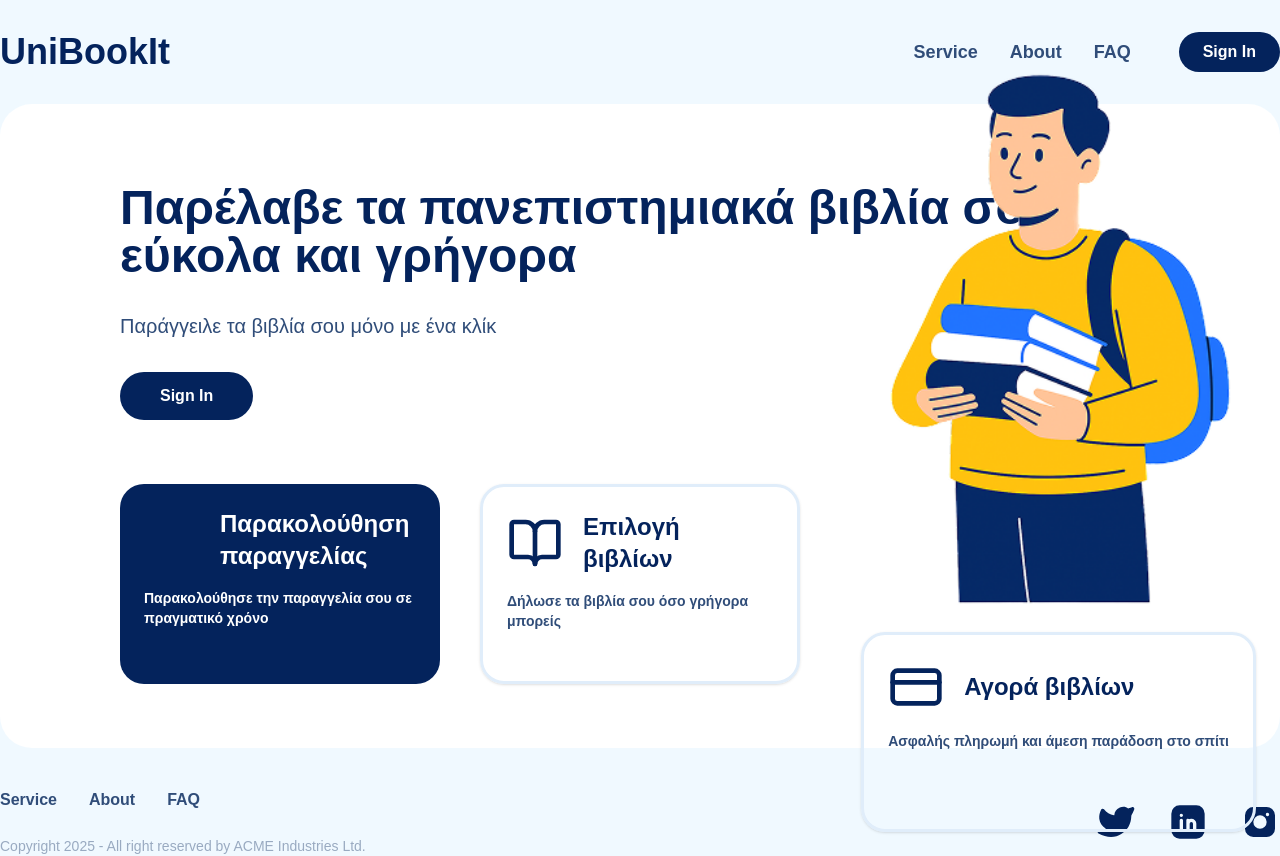
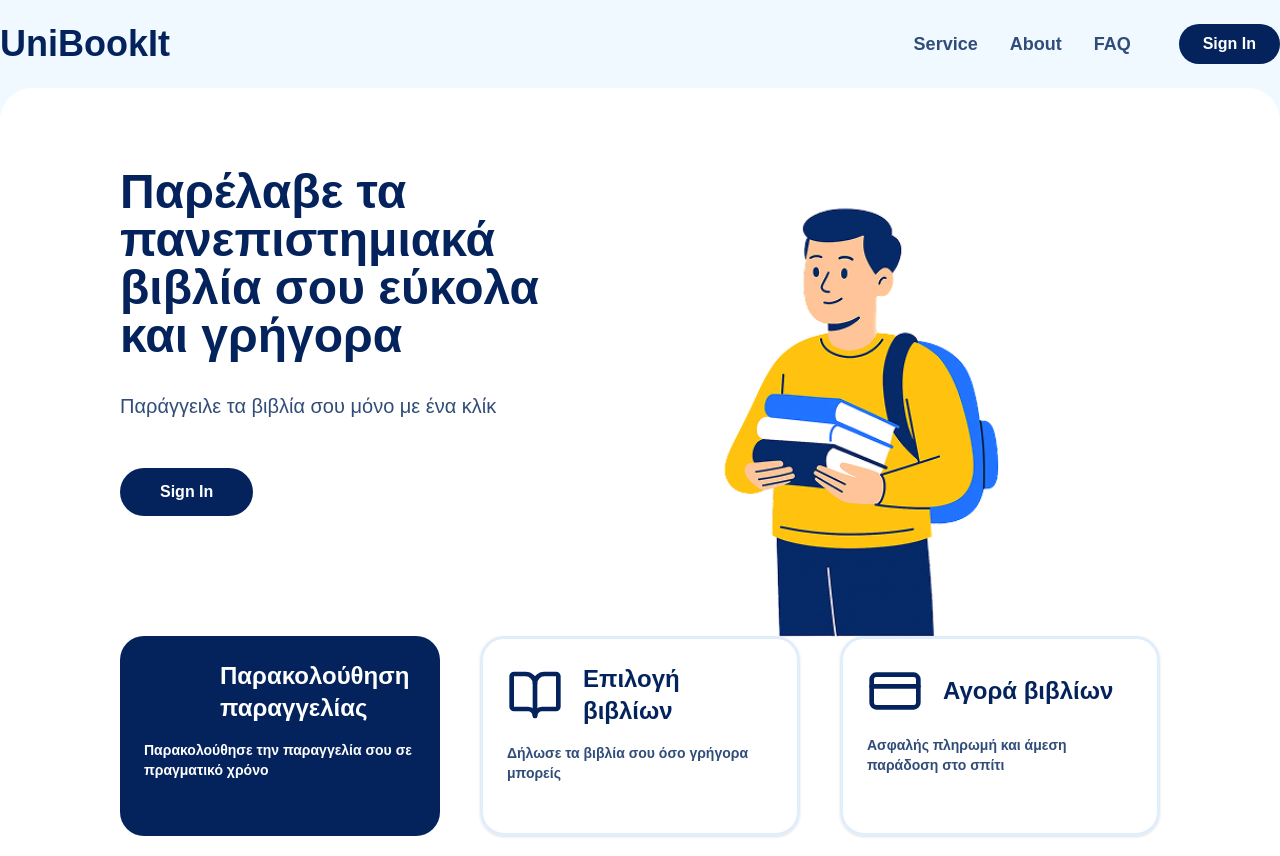
Before and after one commit to anna-megalou/UBookIt, a Next.js app: page / in a window 1280 px wide. Shown: the top 856 px of the page. Built offline with nearby package versions, Linux system fonts and the light colour scheme; some icons are missing.

Commit message:
Fix the illustration

```diff
--- a/src/app/layout.tsx
+++ b/src/app/layout.tsx
@@ -30,7 +30,7 @@ export default function RootLayout({
         className={`${geistSans.variable} ${geistMono.variable} antialiased bg-primary-light flex flex-col justify-center  min-h-screen`}
       >
         <Header />
-        <main className="container mx-auto px-auto bg-primary-light">
+        <main className="container mx-auto px-auto bg-primary-light flex-1">
           {children}
         </main>
         <Footer />
--- a/src/app/page.tsx
+++ b/src/app/page.tsx
@@ -5,11 +5,11 @@ import { BookOpen, CreditCard } from "lucide-react";
 export default function Home() {
   return (
     <div className="container bg-white rounded-4xl justify-center mx-auto px-auto">
-      <div className="flex flex-col justify-center items-center w-full">
+      <div className="flex flex-col justify-center items-start w-full relative">
         {/* Hero Section */}
-        <div className="flex flex-row justify-center items-center px-30 pt-20 w-full relative">
+        <div className="flex flex-row justify-center items-center px-30 pt-20 pb-14 w-4/7">
           {/* Left Content */}
-          <div className="flex flex-col justify-start items-start gap-8">
+          <div className="flex flex-col justify-start items-start gap-12">
             <div className="flex flex-col justify-center items-start gap-8">
               <h1 className="text-5xl font-bold text-primary-dark">
                 Παρέλαβε τα πανεπιστημιακά βιβλία σου εύκολα και γρήγορα
@@ -29,9 +29,19 @@ export default function Home() {
               </Link>
             </div>
           </div>
+          <div className="absolute bottom-60 right-65 w-auto h-auto">
+                <Image
+                  src="/assets/images/kid_with_books.png"
+                  alt="Hero Illustration"
+                  width={320}
+                  height={320}
+                  className="object-fill"
+                />
               </div>
+        </div>
+
         {/* Feature Cards */}
-        <div className="flex flex-row justify-center items-center px-30  sm:py-16  sm:gap-10">
+        <div className="flex flex-row justify-center items-center px-30  sm:py-16  sm:gap-10 relative ">
           <div className="grid grid-cols-1 sm:grid-cols-1 md:grid-cols-3 gap-10 w-full">
             {/* Card 1 - Highlighted */}
             <div className="bg-primary-dark text-white px-6 py-6 rounded-3xl h-50">
@@ -65,14 +75,7 @@ export default function Home() {
 
             {/* Card 3 */}
             {/* Right Content - Illustration */}
-            <div className="flex flex-col absolute right-6 top-10 gap-0 absolute" >
-              <div className="flex flex-col justify-bottom items-bottom w-full h-full">
-                <img
-                  src="/assets/images/kid_with_books.png"
-                  alt="Hero Illustration"
-                />
-              </div>
-              <div className="border-3 border-secondary-border shadow-sm bg-white-light px-6 py-6 rounded-3xl h-50">
+            <div className="border-3 border-secondary-border shadow-sm bg-white-light px-6 py-6 rounded-3xl h-50 relative">
               <div className="flex flex-row justify-start items-center mb-4 gap-3">
                 <div className="flex items-start justify-start mr-2">
                   <CreditCard className="w-14 h-14 text-primary-dark" />
@@ -89,6 +92,5 @@ export default function Home() {
         </div>
       </div>
     </div>
-    </div>
   );
 }
--- a/src/components/Header.tsx
+++ b/src/components/Header.tsx
@@ -2,7 +2,7 @@ import Link from "next/link";
 
 export default function Header() {
   return (
-    <header className="container mx-auto px-auto py-8 bg-primary-light">
+    <header className="container mx-auto px-auto pt-6 pb-6 bg-primary-light sticky top-0 w-full">
       <div className="flex flex-row  justify-between items-center">
         {/* Logo */}
         <div className="flex-none w-fill pr-20">
```
Also changed, not shown: 110 other files (tests, documents, lock files or other folders). Lines whose indentation alone changed are shown as unchanged.
